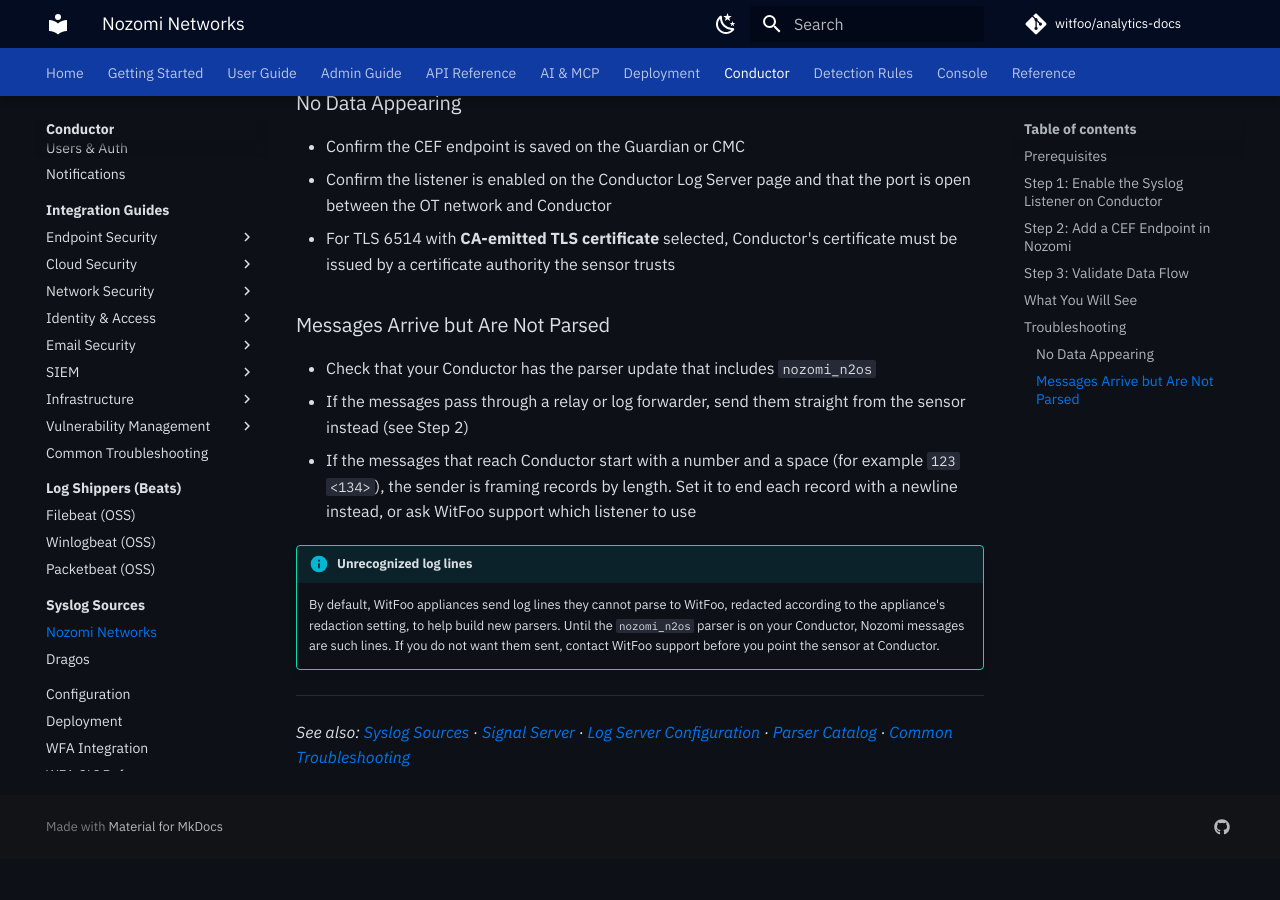
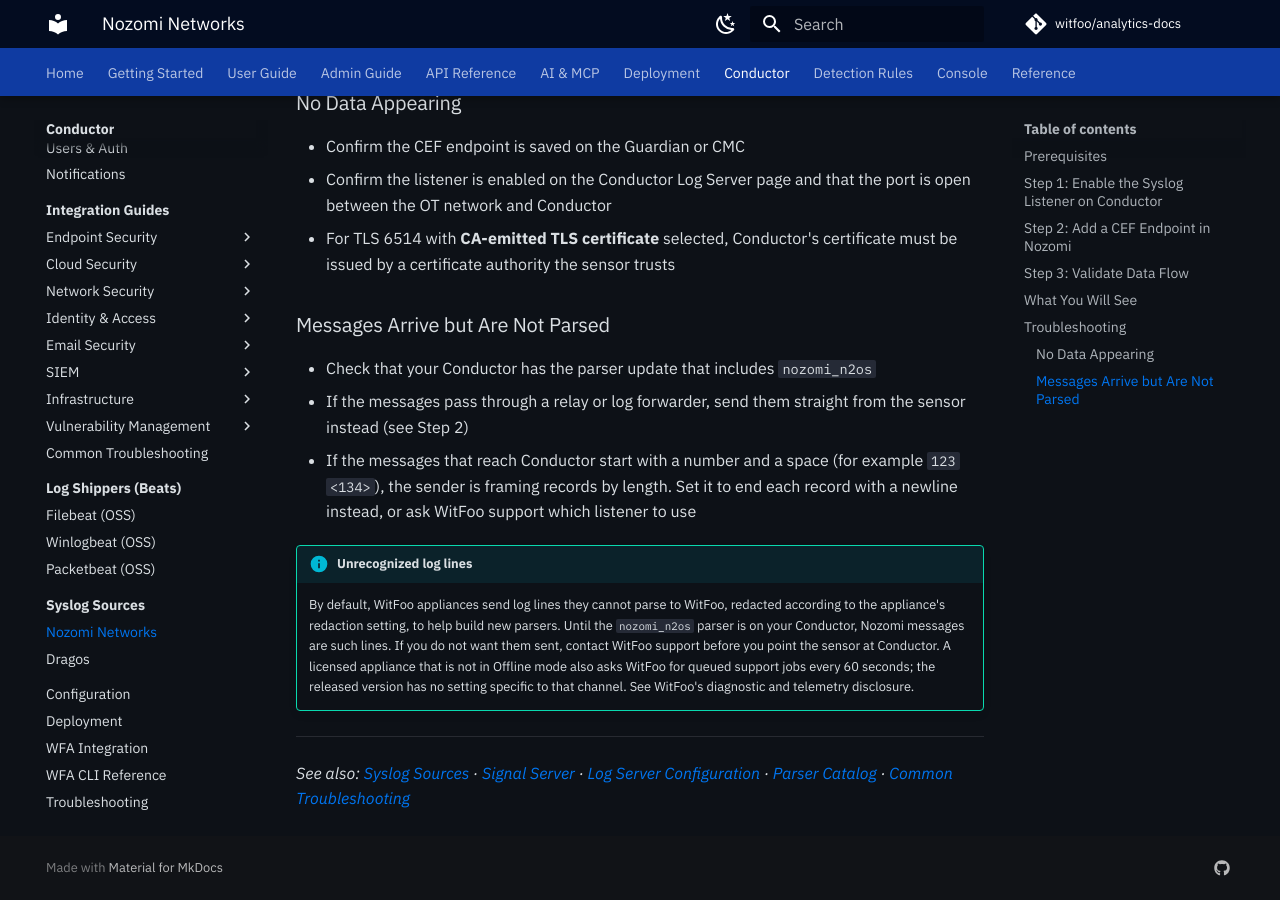
Before and after one commit to witfoo/analytics-docs, an MkDocs documentation site: the page built from docs/conductor/syslog/nozomi-networks.md, in a window 1280 px wide and 900 px high, scrolled down 2524 px. Built offline with MkDocs 1.6.1 and Material for MkDocs 9.7.7, drawn with Linux system fonts in a browser that asks for light colours; plug-ins that fetch from the network failed and are left out; comment, search, counter and statistics services are not loaded; the version menu is left out; before the commit the page ends 3383 px from its top, so only the background shows below that.

Commit message:
docs(conductor): note the support-job check in the syslog guides' telemetry box (#4)
The "Unrecognized log lines" box on both syslog guides adds the 60-second
support-job check, as canon section 19.9 asks wherever telemetry is described.

Co-Authored-By: Claude Opus 5.5 <noreply@anthropic.com>
Claude-Session: https://claude.ai/code/session_01RGMEEbuZbWM9SZVUuuj62v

```diff
--- a/docs/conductor/syslog/nozomi-networks.md
+++ b/docs/conductor/syslog/nozomi-networks.md
@@ -114,6 +114,9 @@ security data.
     parsers. Until the `nozomi_n2os` parser is on your Conductor, Nozomi
     messages are such lines. If you do not want them sent, contact WitFoo
     support before you point the sensor at Conductor.
+    A licensed appliance that is not in Offline mode also asks WitFoo for
+    queued support jobs every 60 seconds; the released version has no setting
+    specific to that channel. See WitFoo's diagnostic and telemetry disclosure.
 
 ---
 
```
Also changed, not shown: docs/conductor/syslog/dragos.md (+3 -0 lines).
